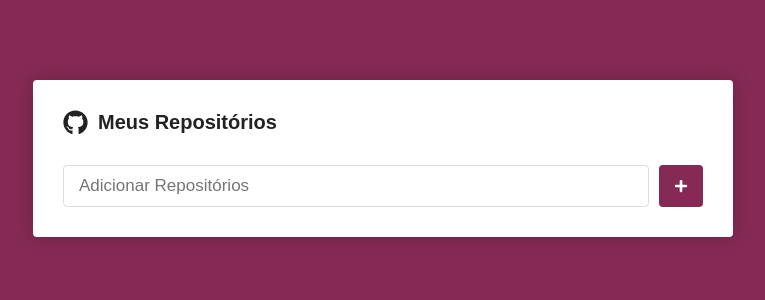
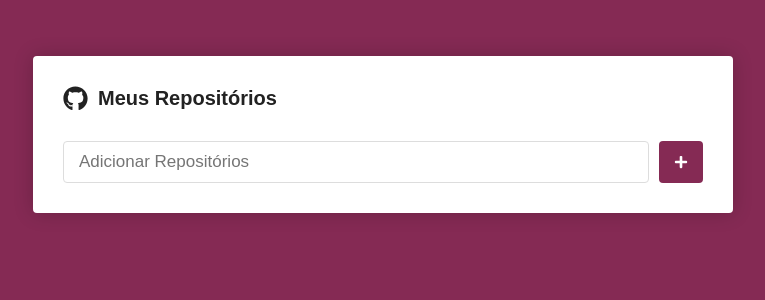
Before and after one commit to Heloisatanquella/GitExplorer, a React (Create React App) app: page / in a window 1280 px wide. Shown: the top 300 px of the page, without its empty margins (257-1022 px from the left). Built offline with nearby package versions, Linux system fonts and the light colour scheme.

Commit message:
chore: pass styled on px to rem

```diff
--- a/src/pages/Home/index.js
+++ b/src/pages/Home/index.js
@@ -1,22 +1,35 @@
-import React from "react";
-import * as I from 'react-icons/fa'
-import * as S from './styled'
+import React, { useState } from "react";
+import * as I from "react-icons/fa";
+import * as S from "./styled";
 
 const Home = () => {
+  const [newRepos, setNewRepos] = useState("");
+
+  function handleInputChange(e) {
+    setNewRepos(e.target.value);
+  }
+
   return (
     <S.Container>
+      <S.BoxInput>
         <h1>
-                <I.FaGithub size={25}/>
+          <I.FaGithub size={25} />
           Meus Repositórios
         </h1>
-            <S.Form onSubmit={()=>{}}>
-                <input type="text" placeholder="Adicionar Repositórios"/>
+        <S.Form onSubmit={() => {}}>
+          <input
+            type="text"
+            placeholder="Adicionar Repositórios"
+            value={newRepos}
+            onChange={handleInputChange}
+          />
           <S.SubmitButton>
-                    <I.FaPlus color="#FFF" size={14}/>
+            <I.FaPlus color="#FFF" size={14} />
           </S.SubmitButton>
         </S.Form>
+      </S.BoxInput>
     </S.Container>
-    )
-}
+  );
+};
 
 export default Home;
--- a/src/pages/Home/styled.js
+++ b/src/pages/Home/styled.js
@@ -1,47 +1,52 @@
 import styled from "styled-components";
 
-export const Container = styled.div `
-    max-width: 700px;
-    background-color: #FFF;
-    border-radius: 4px;
-    box-shadow: 0 0 20px rgba(0,0,0, 0.2);
-    padding: 30px;
-    margin: 80px auto;
+export const Container = styled.div`
+  display: flex;
+  justify-content: center;
+  padding: 3.5rem;
+`;
 
-    h1{
-        font-size: 20px;
+export const BoxInput = styled.div`
+  width: 100%;
+  max-width: 43.75rem;
+  background-color: #fff;
+  border-radius: 0.25rem;
+  box-shadow: 0 0 1.25rem rgba(0, 0, 0, 0.2);
+  padding: 1.875rem;
+
+  h1 {
+    font-size: 1.25rem;
     display: flex;
     align-items: center;
     flex-direction: row;
 
-        svg{
-            margin-right: 10px;
+    svg {
+      margin-right: 0.625rem;
     }
   }
 `;
 
-export const Form = styled.form `
-    margin-top: 30px;
+export const Form = styled.form`
+  margin-top: 1.875rem;
   display: flex;
   flex-direction: row;
 
-    input{
-        flex:1;
-        border: 1px solid #DDD;
-        padding: 10px 15px;
-        border-radius: 4px;
-        font-size: 17px;
+  input {
+    flex: 1;
+    border: 0.063rem solid #ddd;
+    padding: 0.625rem 0.938rem;
+    border-radius: 0.25rem;
+    font-size: 1.063rem;
   }
 `;
 
-export const SubmitButton = styled.button `
+export const SubmitButton = styled.button`
   background: #852a54;
   border: 0;
-    border-radius: 4px;
-    margin-left: 10px;
-    padding: 0 15px;
+  border-radius: 0.25rem;
+  margin-left: 0.625rem;
+  padding: 0 0.938rem;
   display: flex;
   justify-content: center;
   align-items: center;
-
 `;
--- a/src/styles/global.js
+++ b/src/styles/global.js
@@ -10,17 +10,20 @@ export default createGlobalStyle`
 
     html, body, #root{
         min-height: 100%;
+
     }
 
     body{
         background-color:#852a54;
-        font-size: 14px;
+        width: 100vw;
+        height: 100vh;
+        font-size: 0.875rem;
         -webkit-font-smoothing: antialiased !important;
     }
 
     body, input, botton{
         color: #222;
-        font-size: 14px;
+        font-size: 0.875rem;
         font-family: Arial, Helvetica, sans-serif;
     }
 
```
Lines whose indentation alone changed are shown as unchanged.
